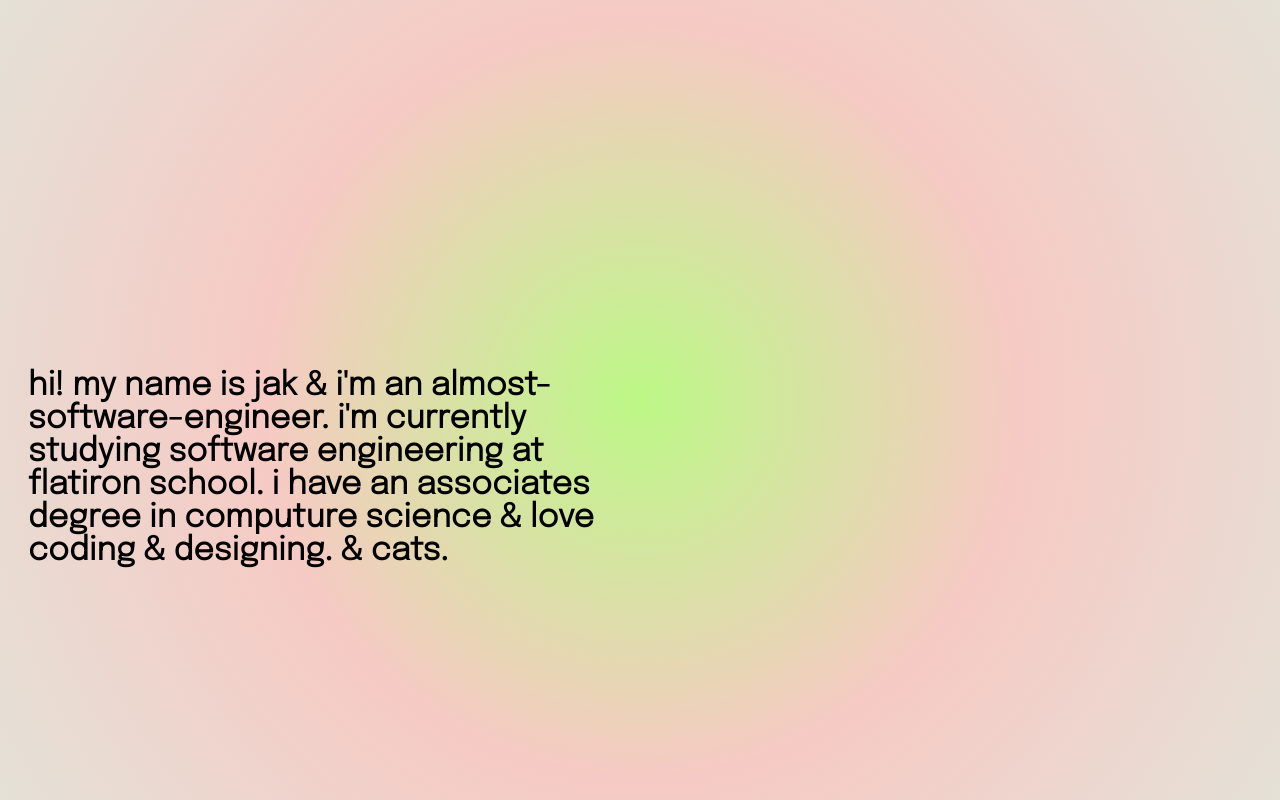
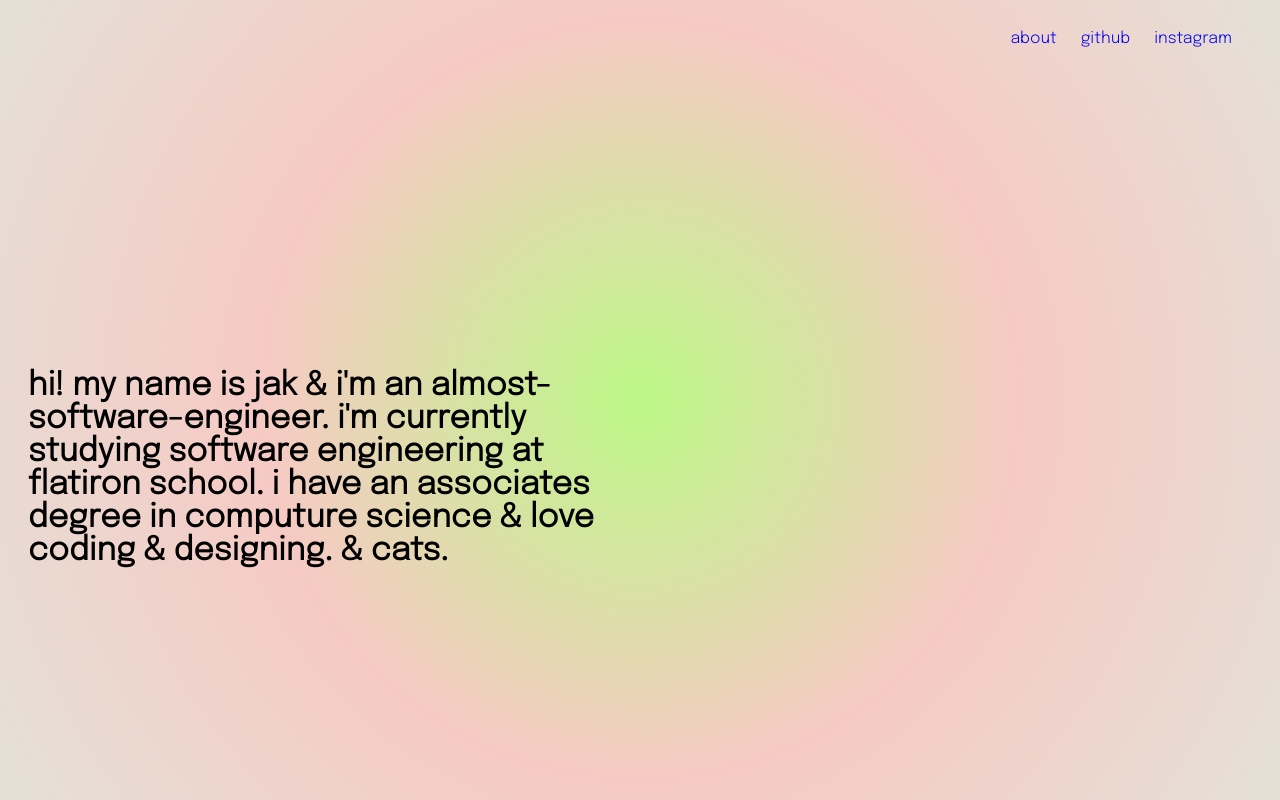
Before and after one commit to jakmajor/personal-site, a plain HTML site: page index.html in a window 1280 px wide. Drawn offline with Linux system fonts and the light colour scheme.

Commit message:
added nav

```diff
--- a/index.html
+++ b/index.html
@@ -9,6 +9,12 @@
   </head>
   <body>
 
+    <div id="nav">
+        <a href="#">about</a>
+        <a href="#">github</a>
+        <a href="#">instagram</a>
+    </div>
+
     <h1>hi! my name is jak & i'm an almost-software-engineer. i'm currently studying software engineering
     at flatiron school. i have an associates degree in computure science & love coding & designing. & cats.</h1>
     <script src="script.js"></script>
--- a/style.css
+++ b/style.css
@@ -2,6 +2,18 @@
   background-image: radial-gradient(circle, #bcf886, #f6cac4, #e4e1d7);
   background-attachment: fixed;
   font-family: "Epilogue", sans-serif;
+}
+
+#nav {
+  float: right;
+  display: block;
+  padding: 10px;
+  margin-right: 10px;
+}
+
+#nav a {
+  padding-right: 20px;
+  text-decoration: none;
 }
 
 h1 {
```
